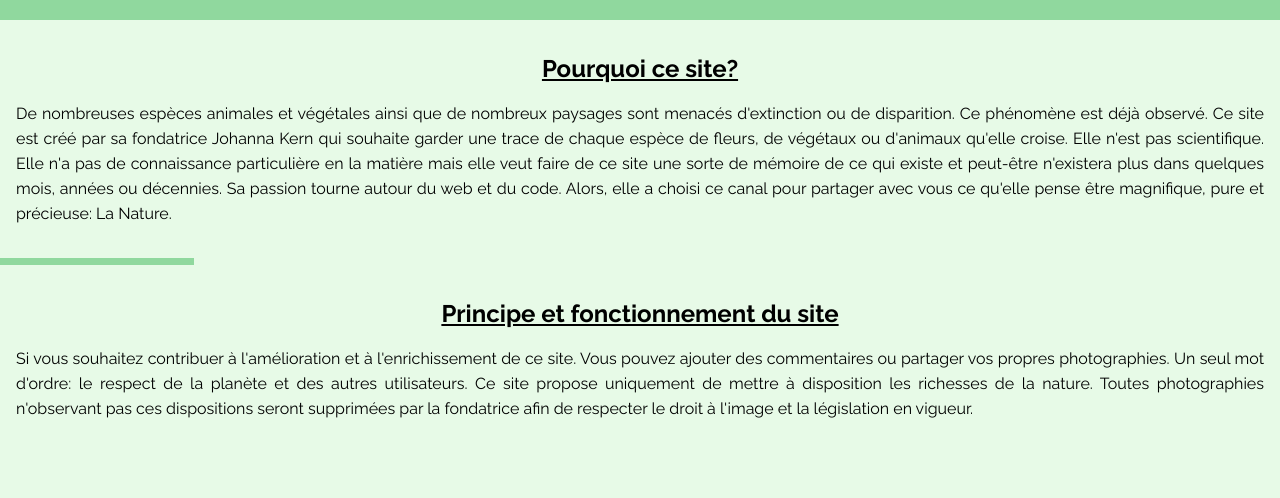
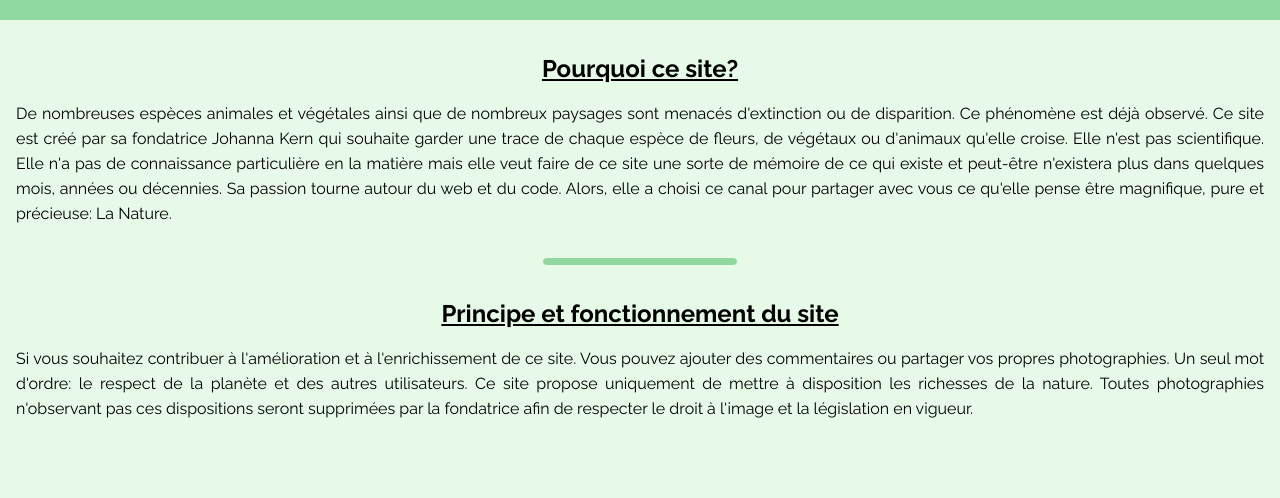
Before and after one commit to Fleurdel34/Fleurdel34-Projet-Personnel-Nature, a plain HTML site: page Frontend/index.html in a window 1280 px wide. Shown: the part 270-768 px from the top of the page. Drawn offline with Linux system fonts and the light colour scheme.

Commit message:
modification de la position de la bordure

```diff
--- a/Frontend/index.html
+++ b/Frontend/index.html
@@ -32,7 +32,7 @@
             </div>
         </header>
         <main>
-            <div>
+            <div class="main_parapgraphe">
                 <div class="premier_paragraphe">
                     <h2 class="titre_introduction">Pourquoi ce site?</h2>
                     <p> De nombreuses espèces animales et végétales ainsi que de nombreux paysages sont menacés d'extinction
--- a/Frontend/style.css
+++ b/Frontend/style.css
@@ -84,6 +84,11 @@ body{
 }
 
 /* style main*/
+.main_parapgraphe{
+    display: flex;
+    flex-direction: column;
+    align-items: center;
+}
 .premier_paragraphe{
     padding: 1rem;
     line-height: 25px;
@@ -95,7 +100,7 @@ body{
     width:15%;
     height: 5px;
     background-color:  rgb(144, 216, 158);
-
+    border-radius: 5px;
 }
 .second_paragraphe{
     padding: 1rem;
```
